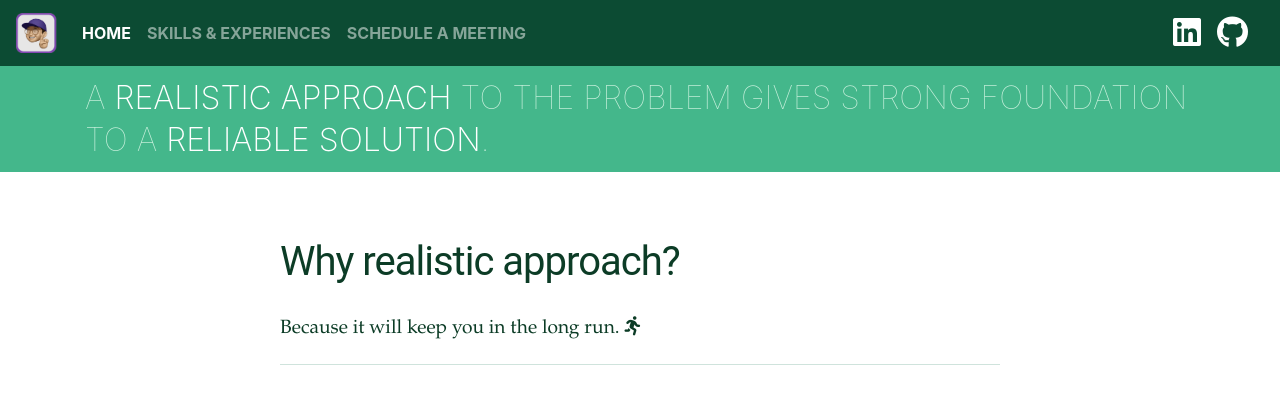
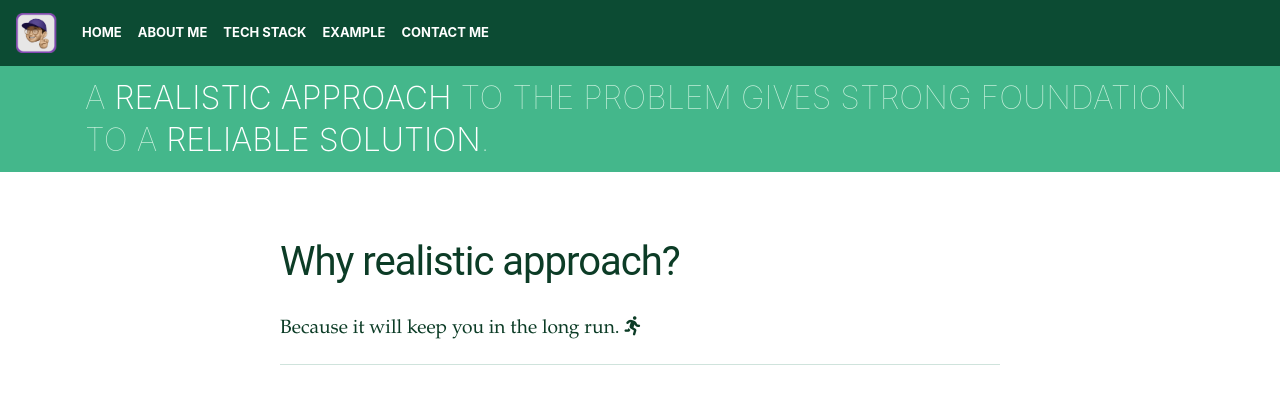
Before and after one commit to seongwonhan88/portfolio, a Django app: page / in a window 1280 px wide. Shown: the top 420 px of the page. Run offline with Django 3.2, Linux system fonts and the light colour scheme; some libraries are stand-ins or nearby versions.

Commit message:
toggler setup

```diff
--- a/static/bootstrap/css/custom.css
+++ b/static/bootstrap/css/custom.css
@@ -3,14 +3,32 @@ nav {
     background: #0C4B33;
     text-transform: uppercase;
     font-weight: bolder;
-}
-
-.fixed-top {
-    height: 72px;
+    font-size: 13px;
 }
 
 a:hover {
     color: #C9F0DD;
+}
+
+li.nav-item a {
+    color: #fff;
+}
+
+li.nav-item a:hover {
+    color: #C9F0DD;
+}
+
+.navbar-toggler {
+    padding: .25rem .75rem;
+    font-size: 1.25rem;
+    background-color: transparent;
+    border: 1px solid transparent;
+    border-radius: .25rem;
+    color: #fff;
+}
+
+.navbar-toggler-icon {
+
 }
 
 .sw-custom-link {
@@ -38,10 +56,6 @@ a:hover {
     font-style: normal;
     color: white;
     font-weight: 200;
-}
-
-li.active a {
-    color: #0C3C26;
 }
 
 hr {
--- a/templates/base.html
+++ b/templates/base.html
@@ -12,24 +12,32 @@
 </head>
 
 <body>
-    <nav class="navbar navbar-expand-md navbar-dark" id="top">
+    <nav class="navbar navbar-expand-md" id="top">
         <a class="navbar-brand" href="#">
-            <img class="sw-custom-memoji" src="{% static 'image/memoji.png' %}" alt="memoji_icon"></a>
-        <div class="collapse navbar-collapse">
-            <ul class="navbar-nav mr-auto">
-                <li class="nav-item active">
+            <img class="sw-custom-memoji" src="{% static 'image/memoji.png' %}" alt="memoji_icon">
+        </a>
+        <button class="navbar-toggler" type="button" data-toggle="collapse" data-target="#navbarNav" aria-controls="navbarNav" aria-expanded="false" aria-label="Toggle navigation">
+            <i class="fas fa-bars"></i>
+        </button>
+        <div class="collapse navbar-collapse" id="navbarNav">
+            <ul class="navbar-nav">
+                <li class="nav-item">
                     <a class="nav-link" href="#">Home<span class="sr-only">(current)</span></a>
                 </li>
                 <li class="nav-item">
-                    <a class="nav-link" href="#">Skills & Experiences</a>
+                    <a class="nav-link" href="#">About Me</a>
                 </li>
                 <li class="nav-item">
-                    <a class="nav-link" href="#">Schedule a meeting</a>
+                    <a class="nav-link" href="#">Tech Stack</a>
+                </li>
+                <li class="nav-item">
+                    <a class="nav-link" href="#">Example</a>
+                </li>
+                <li class="nav-item">
+                    <a class="nav-link" href="#">Contact Me</a>
                 </li>
             </ul>
         </div>
-        <a class="sw-custom-link" href="#"><i class="fab fa-linkedin fa-2x"></i></a>
-        <a class="sw-custom-link" href="#"><i class="fab fa-github fa-2x"></i></a>
     </nav>
 
     {% block content %}
```
